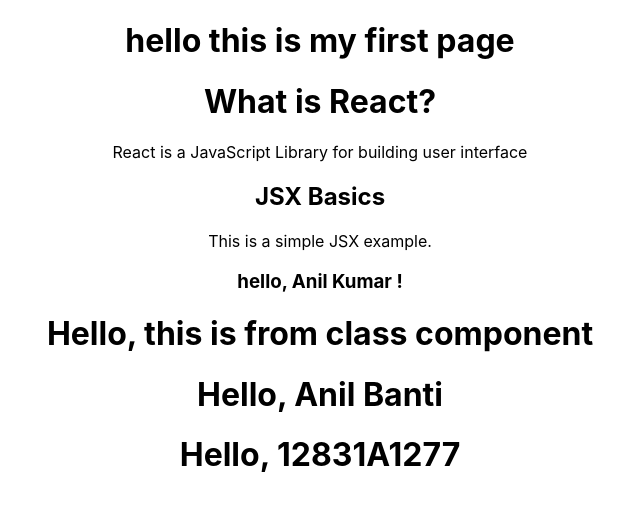
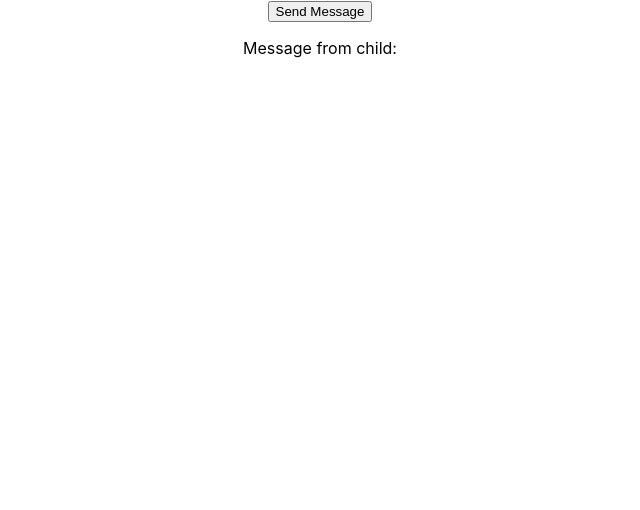
Before and after one commit to anilkumarbanti/mrv-react-demo, a React (Create React App) app: page / in a window 1280 px wide. Shown: the top 510 px of the page, without its empty margins (320-960 px from the left). Built offline with nearby package versions, Linux system fonts and the light colour scheme.

Commit message:
added setState example using class component

```diff
--- a/src/App.js
+++ b/src/App.js
@@ -5,15 +5,21 @@
 import ClassComponentDemo from './ClassComponentDemo';
 import PropsFunDemo from './PropsFunDemo';
 import PropsClassDemo from './PropsClassDemo';
+import ParentComponent from './ParentComponent';
+import SetSatetParent from './components/setStateParent';
 function App() {
   return (
     <div className="App">
-     <h1>hello this is my first page</h1>
+
+     {/*<h1>hello this is my first page</h1>
      <Overview></Overview>
      <JSXBasics></JSXBasics>
      <ClassComponentDemo></ClassComponentDemo>
      <PropsFunDemo name="Anil Banti"></PropsFunDemo>
      <PropsClassDemo rollNumber="12831A1277"></PropsClassDemo>
+     <ParentComponent></ParentComponent>*/}
+
+     <SetSatetParent></SetSatetParent>
 
     </div>
   );
--- /dev/null
+++ b/src/ChildComponent.js
@@ -0,0 +1,14 @@
+import React from "react";
+class ChildComponent extends React.Component {
+    sendMessage = () => {
+      this.props.onMessage('Hello from Child!');
+    }
+
+    render() {
+      return (
+        <button onClick={this.sendMessage}>Send Message</button>
+      );
+    }
+  }
+
+  export default ChildComponent;
--- /dev/null
+++ b/src/ParentComponent.js
@@ -0,0 +1,26 @@
+import React from "react";
+import ChildComponent from "./ChildComponent";
+
+class ParentComponent extends React.Component {
+    constructor(props) {
+      super(props);
+      this.state = {
+        message: ''
+      };
+    }
+
+    handleMessage = (msg) => {
+      this.setState({ message: msg });
+    }
+
+    render() {
+      return (
+        <div>
+          <ChildComponent onMessage={this.handleMessage} />
+          <p>Message from child: {this.state.message}</p>
+        </div>
+      );
+    }
+  }
+
+  export default ParentComponent;
--- /dev/null
+++ b/src/components/setStateParent.js
@@ -0,0 +1,29 @@
+import React from "react";
+import ChildComponent from "../ChildComponent";
+
+class SetSatetParent extends React.Component
+{
+   constructor(props){
+    super(props)
+    this.state={
+        message:" "
+    };
+   }
+
+    handleMessage=(msg)=>{
+        this.setState({message:msg})
+
+    }
+
+    render(){
+        return(
+            <div>
+                <ChildComponent onMessage={this.handleMessage}/>
+                <p>Message from child: {this.state.message}</p>
+            </div>
+
+        );
+    }
+}
+
+export default SetSatetParent;
```
Also changed, not shown: src/components/setStateChild.js (added, +16 -0 lines), 1 other file (tests, documents, lock files or other folders).
